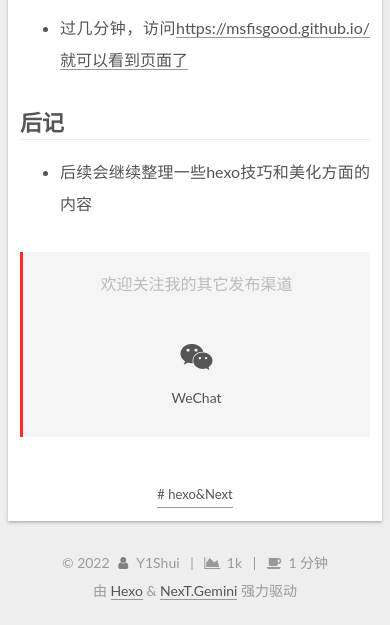
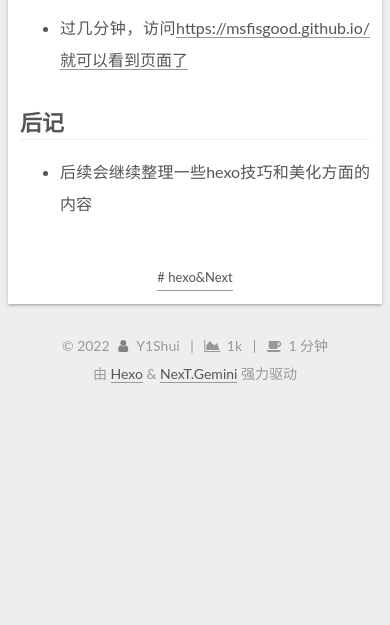
Before and after one commit to msfisgood/msfisgood.github.io, a plain HTML site: page 2022/03/18/Hexo&gitpage搭建博客/index.html in a window 390 px wide. Shown: the part 4216-4841 px from the top of the page. After the commit the page ends 4624 px from the top, so only its background shows below. Drawn offline with nearby package versions, Linux system fonts and the light colour scheme; some packages are replaced by stand-ins of ours; a script that the page names is missing.

Commit message:
Site updated: 2022-03-18 18:56:32

```diff
--- a/2022/03/18/Hexo&gitpage搭建博客/index.html
+++ b/2022/03/18/Hexo&gitpage搭建博客/index.html
@@ -354,25 +354,6 @@
 
 
 
-
-  <div class="followme">
-    <p>欢迎关注我的其它发布渠道</p>
-
-    <div class="social-list">
-
-        <div class="social-item">
-          <a target="_blank" class="social-link" href="/images/qrcode_for_wechat.jpg">
-            <span class="icon">
-              <i class="fa fa-wechat"></i>
-            </span>
-
-            <span class="label">WeChat</span>
-          </a>
-        </div>
-    </div>
-  </div>
-
-
       <footer class="post-footer">
           <div class="post-tags">
               <a href="/tags/hexo-Next/" rel="tag"># hexo&Next</a>
@@ -481,6 +462,13 @@
 
 
 
+      </div>
+      <div class="wechat_channel">
+        <span>欢迎关注公众号</span>
+        <br>
+        <!-- 这里添加你的二维码图片 -->
+        <img src ="/images/qrcode_for_wechat.jpg">
+        <!-- <span>公众号</span> -->
       </div>
 
     </div>
--- a/css/main.css
+++ b/css/main.css
@@ -1204,7 +1204,7 @@ pre .javascript .function {
 }
 .links-of-author a::before,
 .links-of-author span.exturl::before {
-  background: #cf088e;
+  background: #ff52ff;
   border-radius: 50%;
   content: ' ';
   display: inline-block;
@@ -1996,44 +1996,6 @@ pre .javascript .function {
 #qr p {
   text-align: center;
 }
-.followme {
-  align-items: center;
-  background: var(--card-bg-color);
-  border-left: 3px solid #ff2a2a;
-  color: #bbb;
-  margin: 2em 0 1em 0;
-  padding: 1em 1.5em;
-  display: flex;
-  flex-direction: column;
-  justify-content: center;
-}
-.followme .social-list {
-  align-items: center;
-  display: flex;
-  flex-wrap: wrap;
-}
-.followme .social-list .social-item {
-  margin: 0.5em 2em;
-}
-@media (max-width: 991px) {
-  .followme .social-list .social-item {
-    margin: 0.5em 0.75em;
-  }
-}
-.followme .social-list .social-link {
-  border: 0;
-  display: inline-block;
-  text-align: center;
-}
-.followme .social-list .social-link .icon {
-  font-size: 1.75em;
-  height: 1.75em;
-  width: 1.75em;
-}
-.followme .social-list .social-link .label {
-  display: block;
-  font-size: 14px;
-}
 .category-all-page .category-all-title {
   text-align: center;
 }
```
Also changed, not shown: about/index.html (+7 -0 lines), about/me.html (+7 -0 lines), archives/2022/03/index.html (+7 -0 lines), archives/2022/index.html (+7 -0 lines), archives/index.html (+7 -0 lines), categories/index.html (+7 -0 lines), categories/随笔/index.html (+7 -0 lines), index.html (+7 -0 lines), tags/hexo-Next/index.html (+7 -0 lines), tags/index.html (+7 -0 lines), 1 other file.
